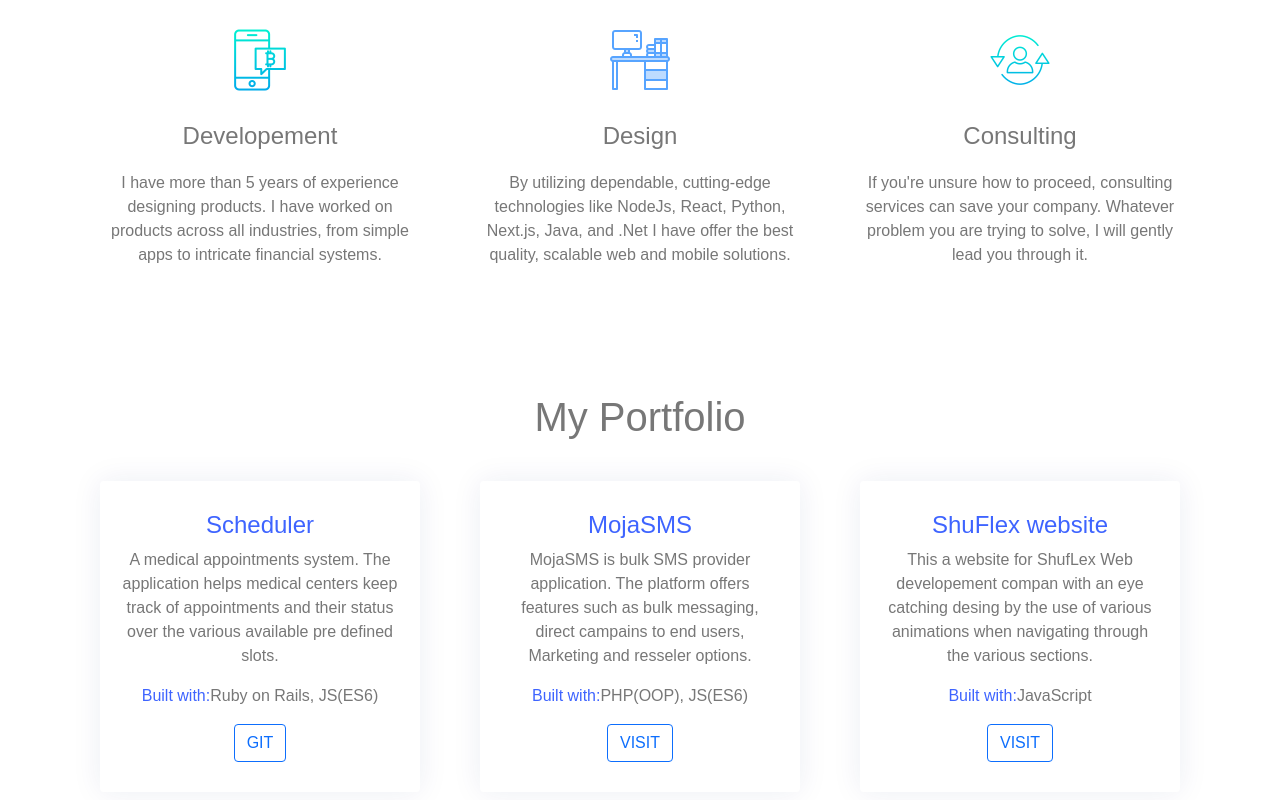
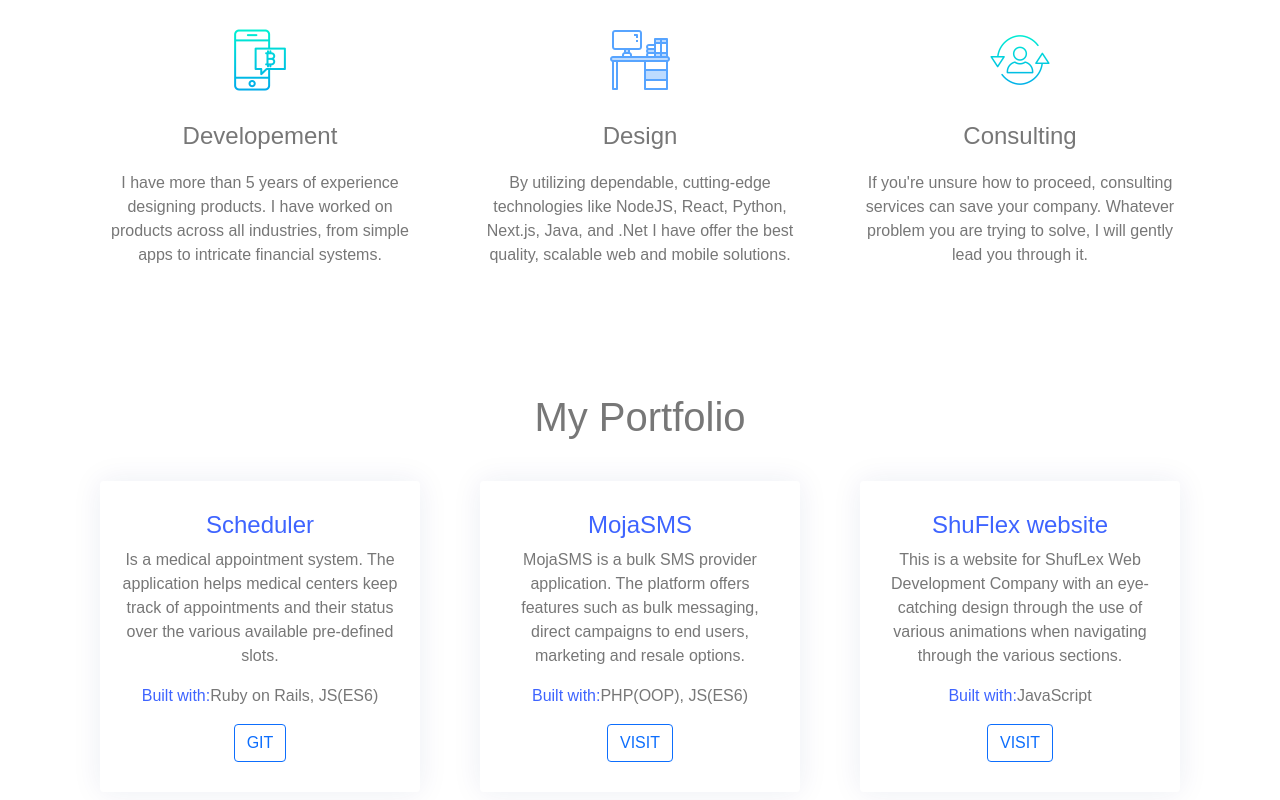
Before and after one commit to vinney-mo/portfolio_web, a plain HTML site: page index.html in a window 1280 px wide. Shown: the part 1310-2110 px from the top of the page. Drawn offline with Linux system fonts and the light colour scheme.

Commit message:
Correcting grammer and typo in the Content

```diff
--- a/index.html
+++ b/index.html
@@ -58,8 +58,8 @@
               I'm an experienced software engineer who constantly seeks out
               innovative solutions to everyday problems. In my years in this
               industry, I've honed my analytical thinking and collaboration
-              skills.I have a passion for processes, and I'm an experienced team
-              leader.
+              skills. I have a passion for processes, and I'm an experienced
+              team leader.
             </p>
             <div class="accordion" id="accordionExample">
               <div class="accordion-item">
@@ -90,7 +90,7 @@
                       <br />
                       <span class="text-primary">Web/App Developemnt</span
                       ><br />
-                      Android/Web application Developement
+                      Development of Android/Web Applications
                     </p>
                   </div>
                 </div>
@@ -188,7 +188,7 @@
               <span class="icon"><img src="img/icon-web.png" alt="" /></span>
               <h4>Design</h4>
               <p>
-                By utilizing dependable, cutting-edge technologies like NodeJs,
+                By utilizing dependable, cutting-edge technologies like NodeJS,
                 React, Python, Next.js, Java, and .Net I have offer the best
                 quality, scalable web and mobile solutions.
               </p>
@@ -222,9 +222,9 @@
             <div class="work">
               <h4 class="text-primary">Scheduler</h4>
               <p class="description">
-                A medical appointments system. The application helps medical
+                Is a medical appointment system. The application helps medical
                 centers keep track of appointments and their status over the
-                various available pre defined slots.
+                various available pre-defined slots.
               </p>
               <p>
                 <span class="text-primary">Built with:</span>Ruby on Rails,
@@ -242,9 +242,9 @@
             <div class="work">
               <h4 class="text-primary">MojaSMS</h4>
               <p class="description">
-                MojaSMS is bulk SMS provider application. The platform offers
-                features such as bulk messaging, direct campains to end users,
-                Marketing and resseler options.
+                MojaSMS is a bulk SMS provider application. The platform offers
+                features such as bulk messaging, direct campaigns to end users,
+                marketing and resale options.
               </p>
               <p>
                 <span class="text-primary">Built with:</span>PHP(OOP), JS(ES6)
@@ -261,9 +261,9 @@
             <div class="work">
               <h4 class="text-primary">ShuFlex website</h4>
               <p class="description">
-                This a website for ShufLex Web developement compan with an eye
-                catching desing by the use of various animations when navigating
-                through the various sections.
+                This is a website for ShufLex Web Development Company with an
+                eye-catching design through the use of various animations when
+                navigating through the various sections.
               </p>
               <p><span class="text-primary">Built with:</span>JavaScript</p>
 
```
